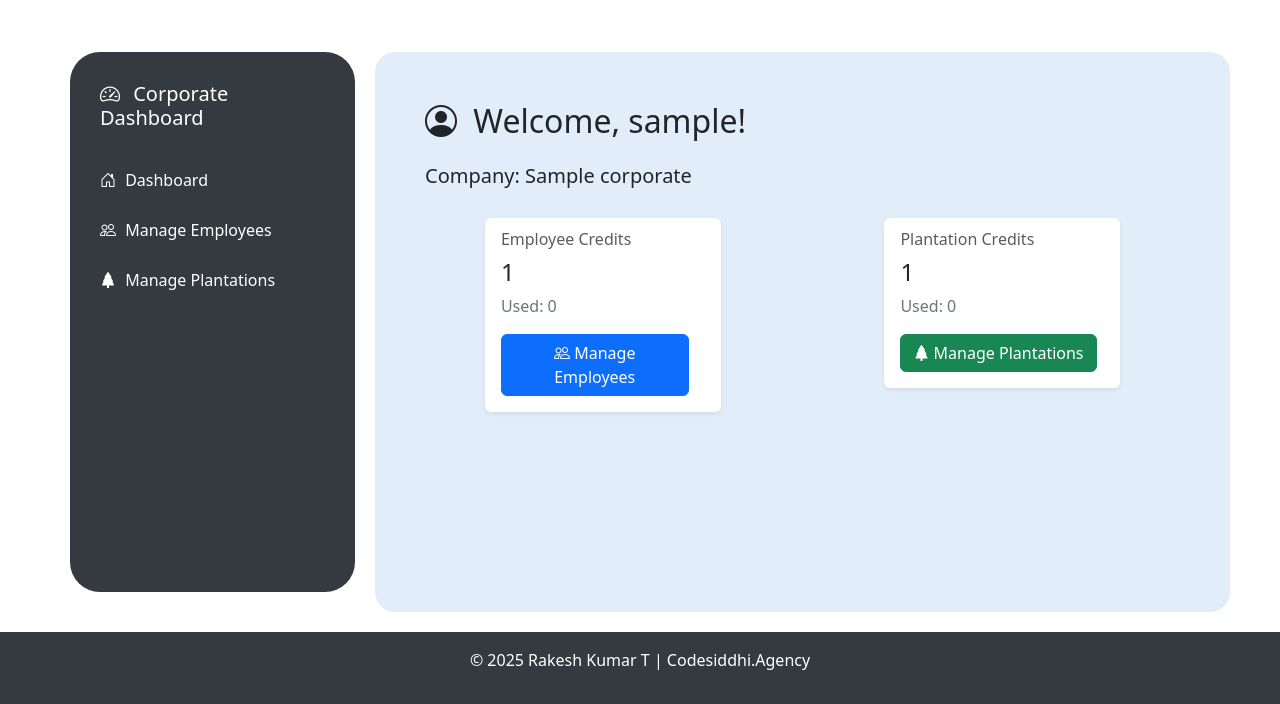
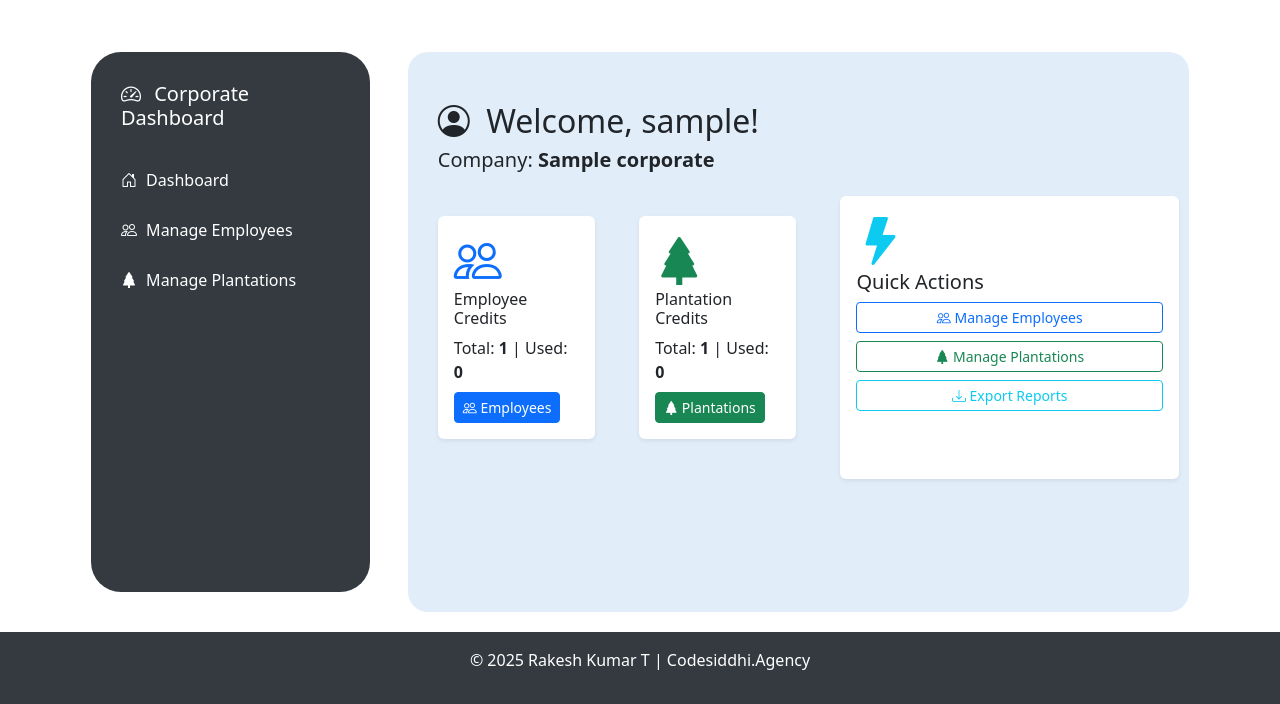
Before and after one commit to rakeshptajlapur/treeforlife_mvp, a Django app: page /corporate/dashboard/ in a window 1280 px wide. Shown: the part 96-800 px from the top of the page. Run offline with Django 5.2, Linux system fonts and the light colour scheme; a user stored in the database is signed in; tables that the repository leaves empty hold one stand-in row (values such as "Sample post").

Commit message:
Plantation module for corporate admin import export feature added along with download sample import template button.

```diff
--- a/plantation/templates/corporate/dashboard.html
+++ b/plantation/templates/corporate/dashboard.html
@@ -4,8 +4,8 @@
 {% block title %}Corporate Dashboard{% endblock %}
 
 {% block content %}
-<div style="margin: 0 auto; max-width: 1200px;">
-  <div class="row" style="display: flex; flex-wrap: nowrap; min-height:70vh;">
+<div class="container-fluid" style="overflow-x: hidden;"> <!-- Full-width layout -->
+  <div class="row" style="display: flex; min-height: 70vh;">
 
     <!-- Sidebar -->
     <div class="col-md-3"
@@ -14,6 +14,8 @@
            color: #fff;
            padding: 30px;
            border-radius: 30px;
+           flex-basis: 25%; /* Consistent width */
+           margin-right: 0px !important;
          ">
       <h5 style="margin-bottom: 30px;">
         <i class="bi bi-speedometer2" style="margin-right: 8px;"></i>
@@ -49,56 +51,82 @@
     </div>
 
     <!-- Main Content -->
-    <div class="col-md-9"
+    <div class="col-md-6"
          style="
            padding: 50px;
+           padding-left: 30px;
+           margin-left: -20px important;
            background-color: #e1eefa;
            border-radius: 20px;
+           flex-basis: 70%; /* Adjust width dynamically */
          ">
-      <!-- Welcome -->
-      <h2 class="mb-4">
-        <i class="bi bi-person-circle" style="margin-right: 8px;"></i>
-        Welcome, {{ corporate.admin_user.username }}!
-      </h2>
 
-      <h5>Company: {{ corporate.name }}</h5>
+      <!-- Welcome Section -->
+      <div class="mb-4">
+        <h2>
+          <i class="bi bi-person-circle" style="margin-right: 8px;"></i>
+          Welcome, {{ corporate.admin_user.username }}!
+        </h2>
+        <h5>Company: <strong>{{ corporate.name }}</strong></h5>
+      </div>
 
-      <!-- Row of Stats -->
-      <div class="row" style="margin-top: 30px;">
+      <!-- Stats Section -->
+      <div class="row" style="flex-wrap: nowrap;"> <!-- Prevent wrapping -->
         <!-- Employee Credits -->
-        <div class="col-md-4 col-lg-4">
-          <div class="card shadow-sm" style="border: none;">
-            <div class="card-body">
-              <h6 class="card-subtitle text-muted">Employee Credits</h6>
-              <h4 class="card-title mt-2">{{ corporate.employee_credits }}</h4>
-              <p class="card-text text-secondary">
-                Used: {{ total_employees }}
-              </p>
-              <a href="{% url 'manage_employees' %}" class="btn btn-primary me-3">
-                <i class="bi bi-people"></i> Manage Employees
-              </a>
+        <div class="col-md-3">
+          <div class="card shadow-sm" style="border: none; height: 100%;">
+            <div class="card-body text-left">
+              <i class="bi bi-people display-5 text-primary mb-3"></i>
+              <h6>Employee Credits</h6>
+              <span>Total: <strong>{{ corporate.employee_credits }}</strong></span> |
+              <span>Used: <strong>{{ total_employees }}</strong></span>
+              <div class="mt-2">
+                <a href="{% url 'manage_employees' %}" class="btn btn-primary btn-sm">
+                  <i class="bi bi-people"></i> Employees
+                </a>
+              </div>
             </div>
           </div>
         </div>
 
         <!-- Plantation Credits -->
-        <div class="col-md-4 col-lg-4">
-          <div class="card shadow-sm" style="border: none;">
-            <div class="card-body">
-              <h6 class="card-subtitle text-muted">Plantation Credits</h6>
-              <h4 class="card-title mt-2">{{ corporate.plantation_credits }}</h4>
-              <p class="card-text text-secondary">
-                Used: {{ total_plantations }}
-              </p>
-              <a href="{% url 'manage_plantations' %}" class="btn btn-success">
-                <i class="bi bi-tree-fill"></i> Manage Plantations
-              </a>
+        <div class="col-md-3">
+          <div class="card shadow-sm" style="border: none; height: 100%;">
+            <div class="card-body text-left">
+              <i class="bi bi-tree-fill display-5 text-success mb-3"></i>
+              <h6>Plantation Credits</h6>
+              <span>Total: <strong>{{ corporate.plantation_credits }}</strong></span> |
+              <span>Used: <strong>{{ total_plantations }}</strong></span>
+              <div class="mt-2">
+                <a href="{% url 'manage_plantations' %}" class="btn btn-success btn-sm">
+                  <i class="bi bi-tree-fill"></i>  Plantations
+                </a>
+              </div>
+            </div>
+          </div>
+        </div>
+
+        <!-- Quick Actions -->
+        <div class="col-md-6">
+          <div class="card shadow-sm" style="border: none; height: 100%;">
+            <div class="card-body text-left">
+              <i class="bi bi-lightning-fill display-5 text-info mb-3"></i>
+              <h5>Quick Actions</h5>
+              <div class="d-flex flex-column gap-2">
+                <a href="{% url 'manage_employees' %}" class="btn btn-outline-primary btn-sm">
+                  <i class="bi bi-people"></i> Manage Employees
+                </a>
+                <a href="{% url 'manage_plantations' %}" class="btn btn-outline-success btn-sm">
+                  <i class="bi bi-tree-fill"></i> Manage Plantations
+                </a>
+                <a href="{% url 'export_employees' %}" class="btn btn-outline-info btn-sm">
+                  <i class="bi bi-download"></i> Export Reports
+                </a>
+              </div>
             </div>
           </div>
         </div>
       </div>
-
-
     </div>
   </div>
 </div>
--- a/plantation/templates/corporate/manage_employees.html
+++ b/plantation/templates/corporate/manage_employees.html
@@ -87,7 +87,7 @@
       </div>
 
       <!-- Scrollable Table Container -->
-      <div style="max-height: 400px; overflow-y: auto; margin-top: 20px;">
+      <div style="max-height: 300px; overflow-y: auto; margin-top: 20px;">
         <table class="table table-hover table-bordered" style="background-color: #fff; width: 100%;">
           <thead class="table-dark">
             <tr>
--- a/plantation/urls.py
+++ b/plantation/urls.py
@@ -30,7 +30,12 @@ path('', views.homepage, name='homepage'),
     path('corporate/employees/export/', views.export_employees, name='export_employees'),
     path('corporate/employees/import/', views.import_employees, name='import_employees'),
 
+    path('corporate/plantations/export/', views.export_plantations, name='export_plantations'),
+    path('corporate/plantations/import/', views.import_plantations, name='import_plantations'),
+    path('corporate/plantations/template/', views.download_import_template, name='download_import_template'),
+
     #---delete employee in manage employee table route---
     path('corporate/employees/delete/<int:employee_id>/', views.delete_employee, name='delete_employee'),
 
+
 ]
--- a/plantation/views.py
+++ b/plantation/views.py
@@ -11,6 +11,138 @@ from .models import Corporate, Employee, Plantation, Timeline, Comment
 import csv
 from django.http import HttpResponse
 
+
+@login_required
+def download_import_template(request):
+    # Check if the user is a corporate admin
+    try:
+        corporate = request.user.corporate_account
+    except Corporate.DoesNotExist:
+        return HttpResponseForbidden("You are not authorized to access this page.")
+
+    # Create the CSV response
+    response = HttpResponse(content_type='text/csv')
+    response['Content-Disposition'] = 'attachment; filename="import_template.csv"'
+
+    writer = csv.writer(response)
+    # Write header row
+    writer.writerow(['Plantation Name', 'User Email'])
+
+    # Fetch plantations related to the corporate account
+    plantations = Plantation.objects.filter(corporate=corporate).select_related('owner')
+
+    # Write plantation data
+    for plantation in plantations:
+        writer.writerow([
+            plantation.name,
+            plantation.owner.email if plantation.owner else ''
+        ])
+
+    return response
+
+
+@login_required
+def export_plantations(request):
+    # Check if the user is a corporate admin
+    try:
+        corporate = request.user.corporate_account
+    except Corporate.DoesNotExist:
+        return HttpResponseForbidden("You are not authorized to access this page.")
+
+    # Create the CSV response
+    response = HttpResponse(content_type='text/csv')
+    response['Content-Disposition'] = 'attachment; filename="plantations.csv"'
+
+    writer = csv.writer(response)
+    # Write header row
+    writer.writerow(['Plantation Name', 'Description', 'Date', 'Assigned User', 'User Email'])
+
+    # Fetch plantations related to the corporate account
+    plantations = Plantation.objects.filter(corporate=corporate).select_related('owner')
+
+    for plantation in plantations:
+        writer.writerow([
+            plantation.name,
+            plantation.description,
+            plantation.plantation_date,
+            plantation.owner.username if plantation.owner else 'Unassigned',
+            plantation.owner.email if plantation.owner else 'Unassigned',
+        ])
+
+    return response
+
+import csv
+from django.contrib.auth.models import User
+from django.contrib import messages
+from django.shortcuts import redirect
+from .models import Plantation, Corporate, Employee
+
+@login_required
+def import_plantations(request):
+    # Check if the user is a corporate admin
+    try:
+        corporate = request.user.corporate_account
+    except Corporate.DoesNotExist:
+        return HttpResponseForbidden("You are not authorized to access this page.")
+
+    if request.method == "POST":
+        csv_file = request.FILES.get('csv_file')
+        if not csv_file or not csv_file.name.endswith('.csv'):
+            messages.error(request, "Invalid file format. Please upload a CSV file.")
+            return redirect('manage_plantations')
+
+        # Read CSV file
+        data = csv.reader(csv_file.read().decode('utf-8').splitlines())
+        next(data, None)  # Skip header row
+
+        plantation_count = corporate.plantations.count()
+        user_count = corporate.employees.count()
+        new_user_count = 0
+        rows_processed = 0
+        errors = []
+
+        for row in data:
+            rows_processed += 1
+            try:
+                plantation_name, user_email = row
+
+                # Validate plantation
+                plantation = Plantation.objects.filter(name=plantation_name, corporate=corporate).first()
+                if not plantation:
+                    errors.append(f"Row {rows_processed}: Plantation '{plantation_name}' does not exist.")
+                    continue
+
+                # Prevent editing plantation details
+                if plantation.description != plantation.description:
+                    errors.append(f"Row {rows_processed}: Editing plantation details is not allowed.")
+                    continue
+
+                # Validate user
+                user = User.objects.filter(email=user_email).first()
+                if not user:
+                    if user_count + new_user_count >= corporate.employee_credits:
+                        errors.append(f"Row {rows_processed}: User limit exceeded. Cannot add new user '{user_email}'.")
+                        continue
+                    # Create new user
+                    user = User.objects.create_user(username=user_email.split('@')[0], email=user_email)
+                    Employee.objects.create(user=user, corporate=corporate)
+                    new_user_count += 1
+
+                # Assign plantation
+                plantation.owner = user
+                plantation.save()
+            except ValueError:
+                errors.append(f"Row {rows_processed}: Invalid data format.")
+                continue
+
+        # Feedback
+        if errors:
+            messages.error(request, f"Some rows could not be processed:\n{', '.join(errors)}")
+        messages.success(request, f"{rows_processed - len(errors)} rows processed successfully.")
+
+        return redirect('manage_plantations')
+
+    return HttpResponseForbidden("Invalid request method.")
 
 
 @login_required
```
Also changed, not shown: plantation/templates/corporate/manage_plantations.html (+41 -1 lines).
